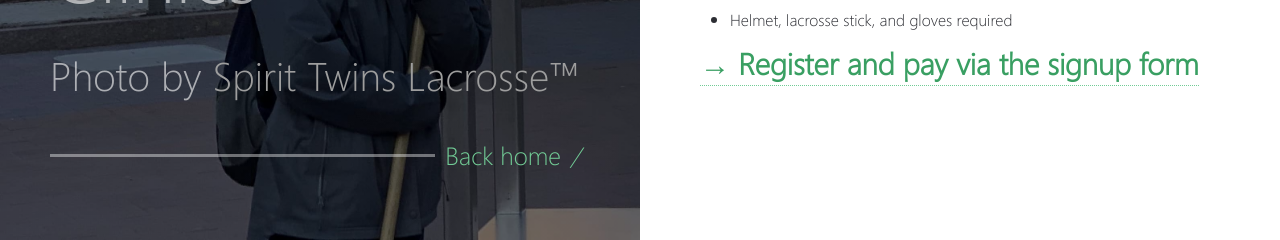
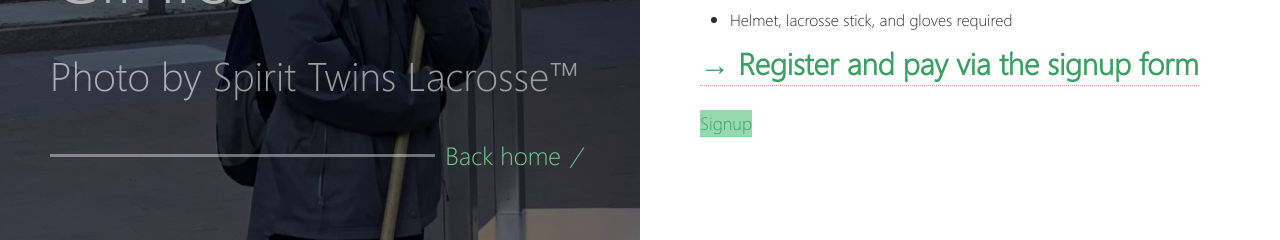
Before and after one commit to adamdjbrett/spirittwinslacrosse.com, a Jekyll site: the page built from _pages/clinics.md, in a window 1280 px wide. Shown: the part 941-1181 px from the top of the page. Built offline with Jekyll 4.4.1, drawn with Linux system fonts in a browser that asks for light colours.

Commit message:
Update clinics.md

```diff
--- a/_pages/clinics.md
+++ b/_pages/clinics.md
@@ -21,3 +21,4 @@ image: "images/wooden-lacrosse-stick-love-laxcon-min.jpg"
 *   Helmet, lacrosse stick, and gloves required
 
 ## [→ Register and pay via the signup form](/registration/)
+<a href="/registration" class="btn_success">Signup</a>
```
